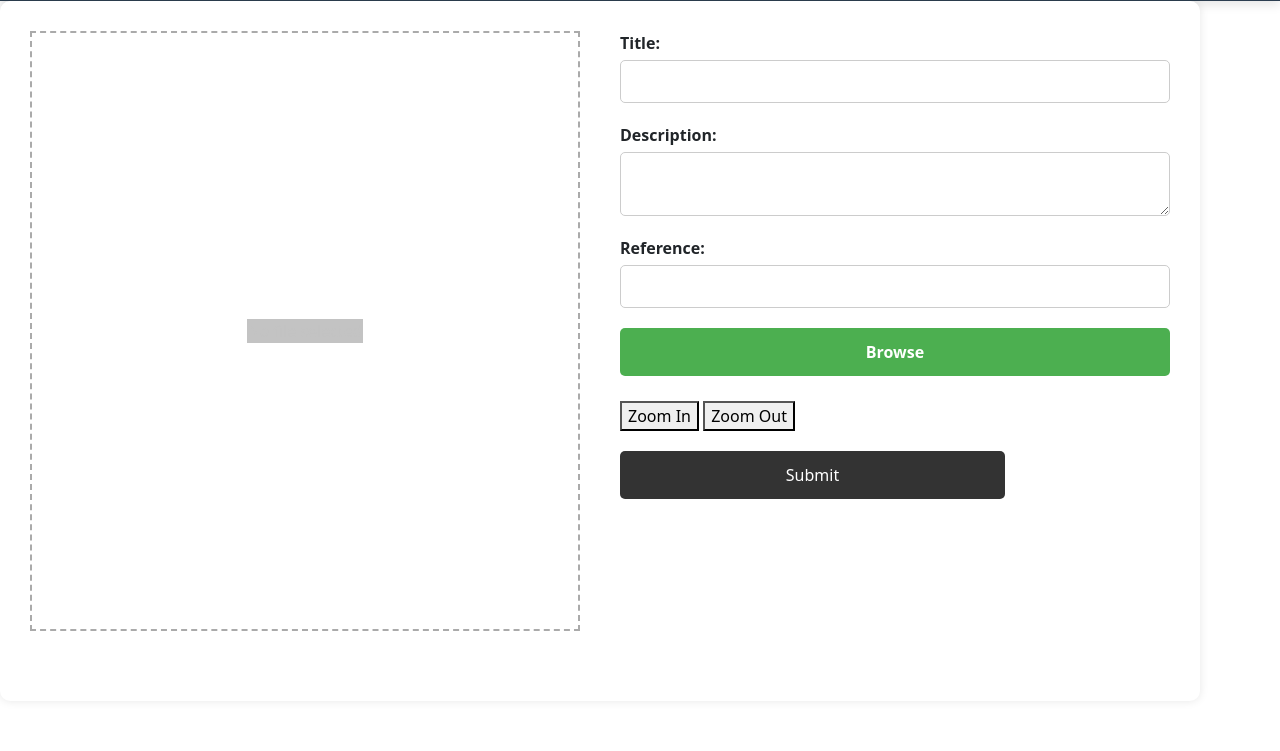
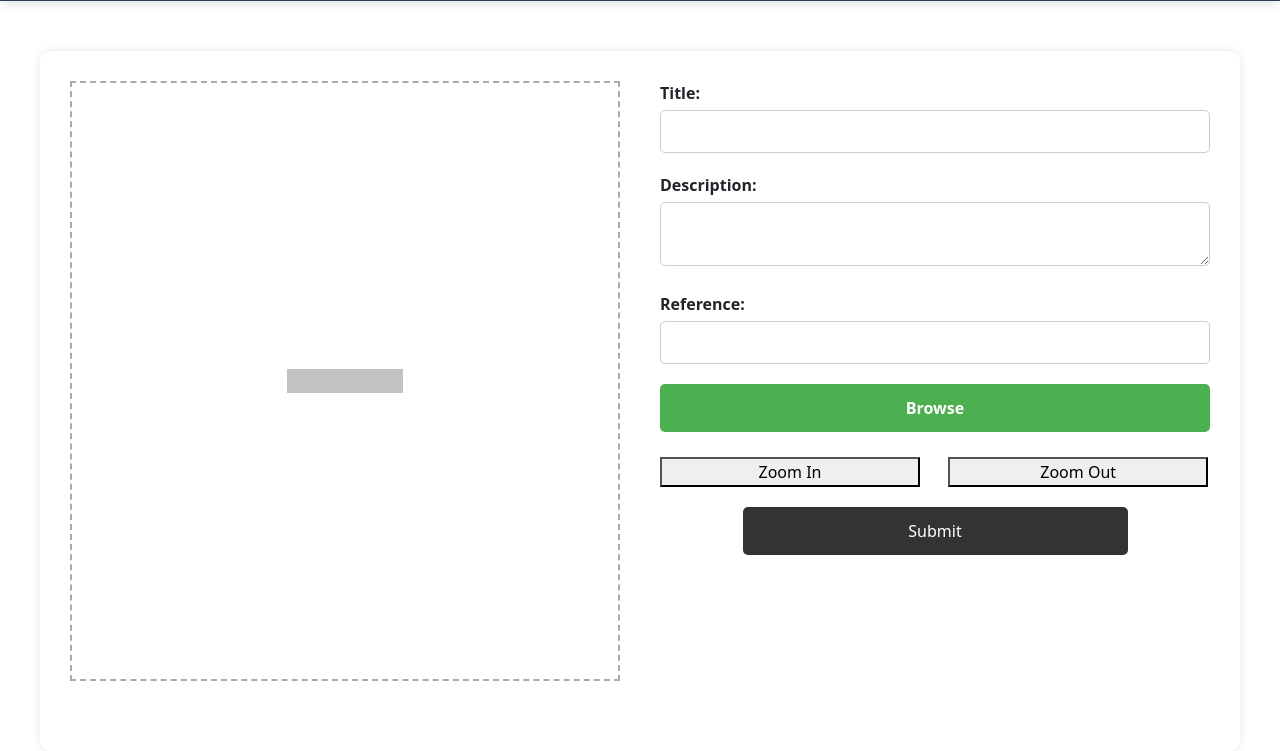
Before and after one commit to francisganapin/Deped_Memo_project, a Django app: page /admin-page/page2/update_memo/1 in a window 1280 px wide. Shown: the part 83-834 px from the top of the page. Before the commit the page ends 714 px from the top, so only its background shows below. Run offline with Django 5.2, Linux system fonts and the light colour scheme.

Commit message:
17-05-2025

```diff
--- a/templates/for_admin/page3.html
+++ b/templates/for_admin/page3.html
@@ -1,8 +1,3 @@
-
-
- {% load static %}
- <link href="{% static 'admin/page2.css' %}" rel="stylesheet">
-
  <!DOCTYPE html>
  <html lang="en">
  <head>
@@ -150,6 +145,23 @@
       flex:flex;
       flex-wrap:nowrap;
     }
+
+    .center-form{
+      margin-top:50px;
+      display:flex;
+      justify-content: center;
+      align-items: center;
+
+    }
+    .button-in-out{
+      width: 260px;
+    }
+    .center-submit-button{
+      display:flex;
+      justify-content:center;
+      align-items:center;
+    }
+
  </style>
 
  </head>
@@ -164,6 +176,8 @@
   </header>
 
 <main>
+
+    <div class="center-form">
       <form action="{% url 'memo_upload_views' %}" method="POST" enctype="multipart/form-data">
         {% csrf_token %}
 
@@ -193,15 +207,20 @@
           <div class="zoom_div">
 
 
-        <button onclick="zoomIn()">Zoom In</button>
-        <button onclick="zoomOut()">Zoom Out</button>
+            <button  class='button-in-out'  style='margin-right:12px;' onclick="zoomIn()">Zoom In</button>
+            <button  class='button-in-out'  style='margin-left:12px;' onclick="zoomOut()">Zoom Out</button>
 
           </div>
+
+          <div class="center-submit-button">
 
             <button type="submit">Submit</button>
 
           </div>
+
+        </div>
       </form>
+    </div>
 </main>
 
 <script>
--- a/update.txt
+++ b/update.txt
@@ -1,3 +1,6 @@
+5/17/2025
+    update upload
+
 5/13/2025
     add image for admin and add other admin model
 
```
Also changed, not shown: db.sqlite3. Lines whose indentation alone changed are shown as unchanged.
